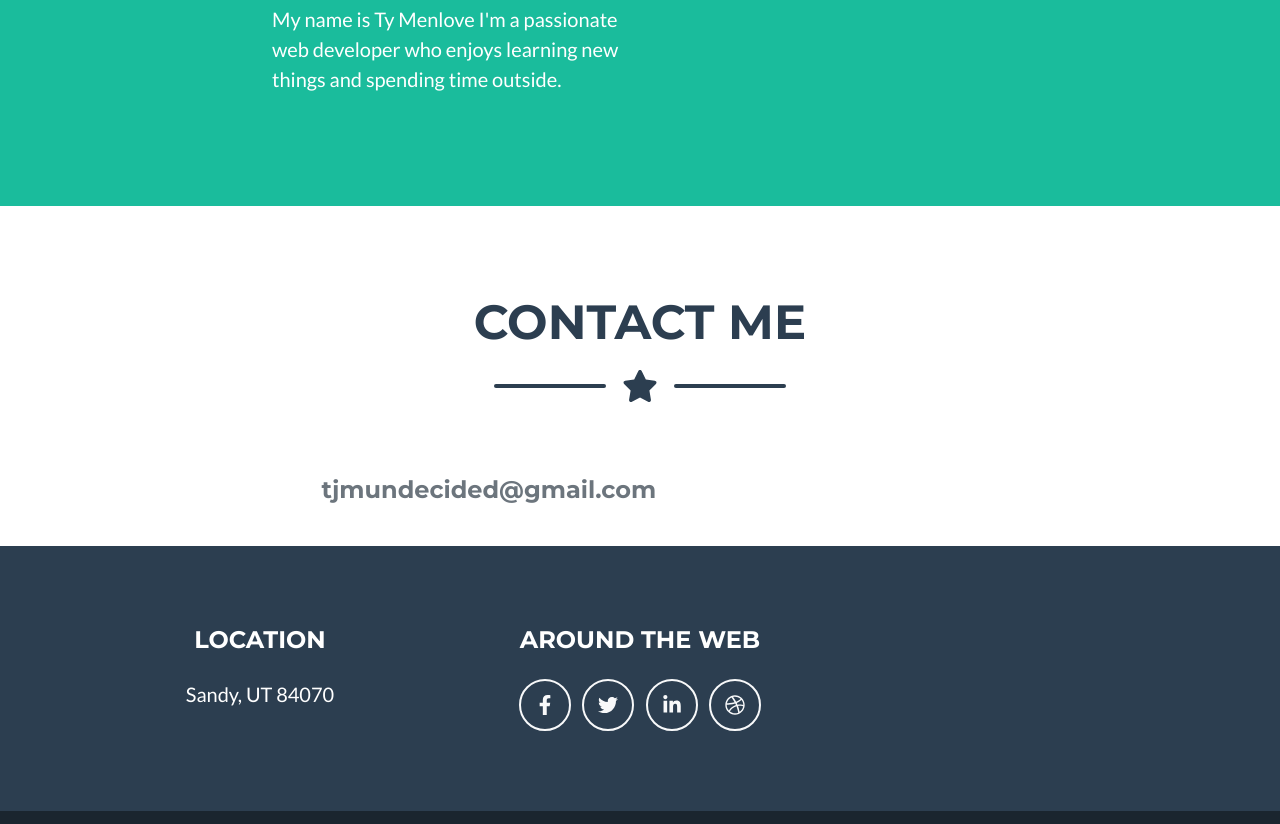
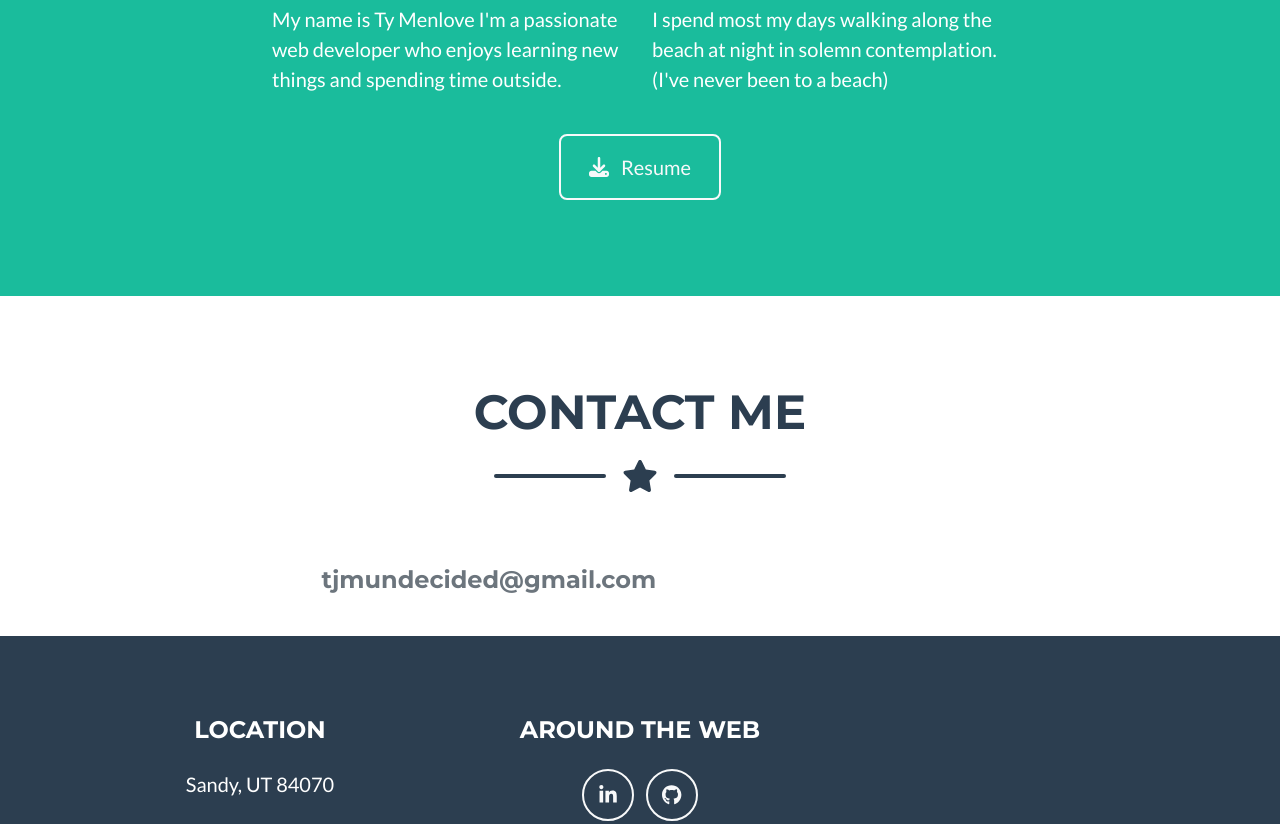
Before and after one commit to TYMEUD/TYMEUD.github.io, a plain HTML site: page index.html in a window 1280 px wide. Shown: the part 1356-2180 px from the top of the page. Drawn offline with nearby package versions, Linux system fonts and the light colour scheme; a script that the page names is missing.

Commit message:
added html

```diff
--- a/index.html
+++ b/index.html
@@ -115,7 +115,14 @@
                 <!-- About Section Content-->
                 <div class="row">
                     <div class="col-lg-4 ms-auto"><p class="lead">My name is Ty Menlove I'm a  passionate web developer who enjoys learning new things and spending time outside. </p></div>
-                    <div class="col-lg-4 me-auto"><p class="lead"></p></div>
+                    <div class="col-lg-4 me-auto"><p class="lead">I spend most my days walking along the beach at night in solemn contemplation. (I've never been to a beach)</p></div>
+                </div>
+                     <!-- About Section Button-->
+                <div class="text-center mt-4">
+                    <a class="btn btn-xl btn-outline-light" href="C:/users/Bossl/Downloads/TM resume 2022.pdf">
+                        <i class="fas fa-download me-2"></i>
+                        Resume
+                    </a>
                 </div>
             </div>
         </section>
@@ -163,10 +170,8 @@
                     <!-- Footer Social Icons-->
                     <div class="col-lg-4 mb-5 mb-lg-0">
                         <h4 class="text-uppercase mb-4">Around the Web</h4>
-                        <a class="btn btn-outline-light btn-social mx-1" href="#!"><i class="fab fa-fw fa-facebook-f"></i></a>
-                        <a class="btn btn-outline-light btn-social mx-1" href="#!"><i class="fab fa-fw fa-twitter"></i></a>
-                        <a class="btn btn-outline-light btn-social mx-1" href="#!"><i class="fab fa-fw fa-linkedin-in"></i></a>
-                        <a class="btn btn-outline-light btn-social mx-1" href="#!"><i class="fab fa-fw fa-dribbble"></i></a>
+                        <a class="btn btn-outline-light btn-social mx-1" href="https://www.linkedin.com/in/ty-menlove-672400193/"><i class="fab fa-fw fa-linkedin-in"></i></a>
+                        <a class="btn btn-outline-light btn-social mx-1" href="https://github.com/TYMEUD"><i class="fa-brands fa-github"></i></i></a>
                     </div>
                     <!-- Footer About Text-->
                     <div class="col-lg-4">
```
Also changed, not shown: 3 other files.
